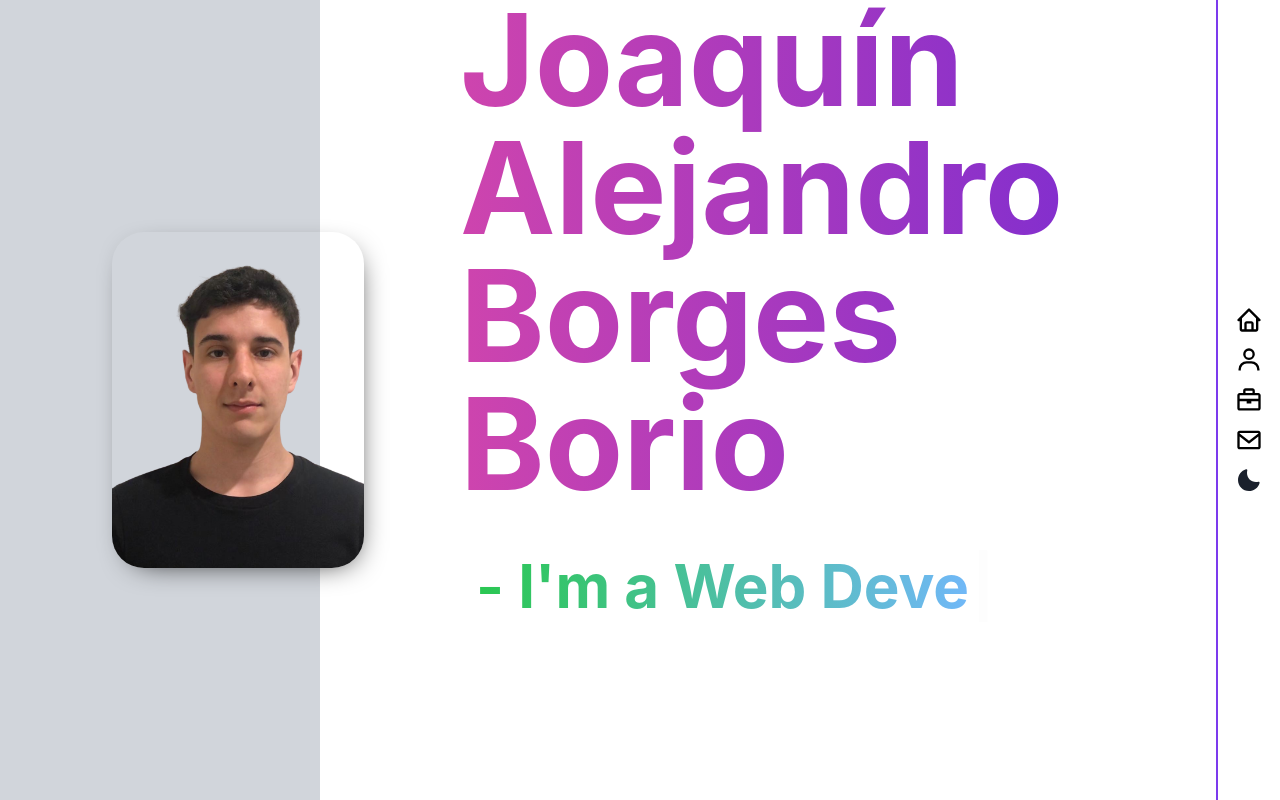
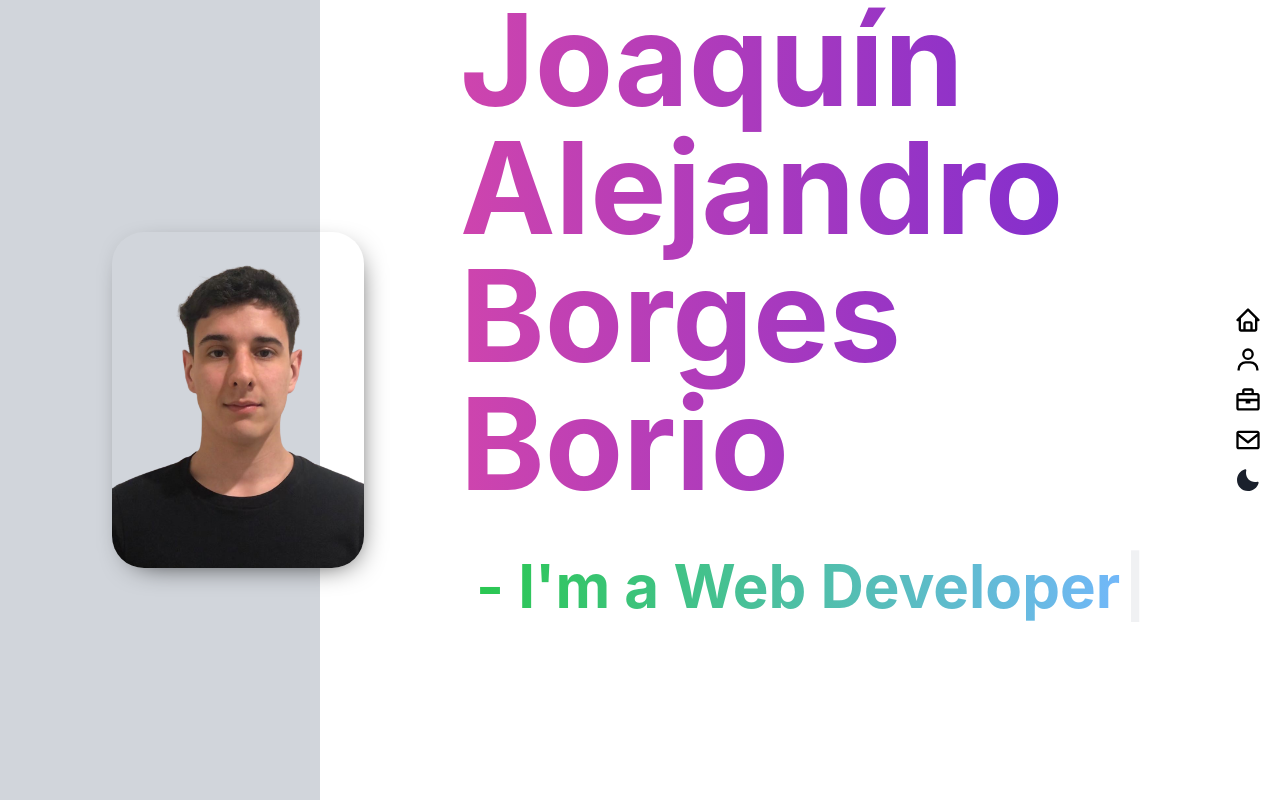
Before and after one commit to JoacinB/cvweb2, a Next.js app: page / in a window 1280 px wide. Shown: the top 800 px of the page. Built offline with nearby package versions, Linux system fonts and the light colour scheme.

Commit message:
Transparent navbar and custom scrollbar

```diff
--- a/package.json
+++ b/package.json
@@ -20,6 +20,7 @@
     "react": "18.2.0",
     "react-dom": "18.2.0",
     "react-icons": "^4.8.0",
+    "react-scroll": "^1.8.9",
     "react-simple-typewriter": "^5.0.1"
   },
   "devDependencies": {
--- /dev/null
+++ b/src/components/CustomScrollbar.js
@@ -0,0 +1,33 @@
+import { useColorMode } from "@chakra-ui/react";
+
+const CustomScrollbar = () => {
+  const { colorMode } = useColorMode();
+  const scrollbarTrackColor = colorMode === "dark" ? "#1A202C" : "#EDF2F7";
+  return (
+    <style jsx global>{`
+      /* Firefox */
+      * {
+        scrollbar-width: auto;
+        scrollbar-color: #8f54a0 #000000;
+      }
+
+      /* Chrome, Edge, and Safari */
+      *::-webkit-scrollbar {
+        width: 10px;
+      }
+
+      *::-webkit-scrollbar-track {
+        background: ${scrollbarTrackColor};
+      }
+
+      *::-webkit-scrollbar-thumb {
+        background-image: linear-gradient(180deg, #d0368a 0%, #708ad4 99%);
+        border-radius: 10px;
+        border: 3px none #ffffff;
+      }
+    `}</style>
+
+  );
+};
+
+export default CustomScrollbar;
--- /dev/null
+++ b/src/components/Home.js
@@ -0,0 +1,53 @@
+import { Box, Image, Text } from "@chakra-ui/react";
+import { useColorMode } from "@chakra-ui/react";
+import { useTypewriter, Cursor } from "react-simple-typewriter";
+
+export default function Home() {
+  const { colorMode } = useColorMode();
+  const shadowColor = {
+    light: "shadow-[5px_8px_30px_-15px_rgba(0,0,0,1)]",
+    dark: "shadow-[5px_8px_30px_-15px_rgba(255,255,255,1)]",
+  };
+  const [text] = useTypewriter({
+    words: ["Full-Stack Developer", "Web Developer", "Mobile Developer"],
+    loop: 0,
+    deleteSpeed: 80,
+  });
+  return (
+    <Box h="100vh">
+      <Box className="flex justify-start items-center h-full">
+        <Box className="relative">
+          <Image
+            src="profile-img.webp"
+            alt="Profile Image"
+            className={`rounded-[32px] ${shadowColor[colorMode]} ml-28`}
+          />
+        </Box>
+        <Box
+          className={`absolute top-0 h-full flex flex-col -z-[1] w-80 ${
+            colorMode === "dark" ? "bg-gray-800" : "bg-gray-300"
+          }`}
+        />
+        <Box>
+          <Box className="flex flex-col items-center mb-56 ml-40">
+            <Text
+              className="text-9xl font-bold p-12"
+              bgGradient="linear(to-l, #6927d9, #d446ab)"
+              bgClip="text"
+            >
+              Joaquín Alejandro Borges Borio
+            </Text>
+            <Text
+              className="text-6xl font-bold pb-3 ml-16 self-start"
+              bgGradient="linear(to-l, #74b7ff, #2ac751)"
+              bgClip="text"
+            >
+              - I'm a {text}
+              <Cursor cursorColor="#86909e" />
+            </Text>
+          </Box>
+        </Box>
+      </Box>
+    </Box>
+  );
+}
--- a/src/components/NavBar.js
+++ b/src/components/NavBar.js
@@ -5,17 +5,23 @@ import { BiHome } from "react-icons/bi";
 import { BiBriefcase } from "react-icons/bi";
 import { BiUser } from "react-icons/bi";
 import { BiEnvelope } from "react-icons/bi";
-
+import Link from "next/link";
 
 function NavBar() {
   const { colorMode } = useColorMode();
   return (
     <Box
-      className="h-full flex flex-col w-16 bg-black fixed top-0 right-0 border-solid border-violet-600 border-l-2"
-      bg={colorMode === "dark" ? "black" : "white"}
+      className="h-full flex flex-col w-16 fixed top-0 right-0 bg-transparent"
     >
-      <Flex className="flex-col h-full relative justify-center">
-        <Tooltip label="Home" aria-label="Home" placement='left' bgGradient='linear(to-l, #6927d9, #d446ab)' textColor={ 'white' }>
+      <Flex className="flex-col h-full relative justify-center items-center">
+        <Link href="#home-section">
+          <Tooltip
+            label="Home"
+            aria-label="Home"
+            placement="left"
+            bgGradient="linear(to-l, #6927d9, #d446ab)"
+            textColor={"white"}
+          >
             <IconButton
               aria-label="Home"
               bg="transparent"
@@ -23,10 +29,18 @@ function NavBar() {
               _hover={{ bg: "transparent" }}
               _active={{ bg: "transparent" }}
               _focus={{ outline: "none" }}
-            icon={<Icon as={BiHome} boxSize={7}/>}
+              icon={<Icon as={BiHome} boxSize={7} />}
             />
           </Tooltip>
-        <Tooltip label="About" aria-label="About" placement='left' bgGradient='linear(to-l, #6927d9, #d446ab)' textColor={ 'white' }>
+        </Link>
+        <Link href="#about-section">
+          <Tooltip
+            label="About"
+            aria-label="About"
+            placement="left"
+            bgGradient="linear(to-l, #6927d9, #d446ab)"
+            textColor={"white"}
+          >
             <IconButton
               aria-label="About"
               bg="transparent"
@@ -34,10 +48,18 @@ function NavBar() {
               _hover={{ bg: "transparent" }}
               _active={{ bg: "transparent" }}
               _focus={{ outline: "none" }}
-            icon={<Icon as={BiUser} boxSize={7}/>}
+              icon={<Icon as={BiUser} boxSize={7} />}
             />
           </Tooltip>
-        <Tooltip label="Portfolio" aria-label="Portfolio" placement='left' bgGradient='linear(to-l, #6927d9, #d446ab)' textColor={ 'white' }>
+        </Link>
+        <Link href="#portfolio-section">
+          <Tooltip
+            label="Portfolio"
+            aria-label="Portfolio"
+            placement="left"
+            bgGradient="linear(to-l, #6927d9, #d446ab)"
+            textColor={"white"}
+          >
             <IconButton
               aria-label="Portfolio"
               bg="transparent"
@@ -45,10 +67,18 @@ function NavBar() {
               _hover={{ bg: "transparent" }}
               _active={{ bg: "transparent" }}
               _focus={{ outline: "none" }}
-            icon={<Icon as={BiBriefcase} boxSize={7}/>}
+              icon={<Icon as={BiBriefcase} boxSize={7} />}
             />
           </Tooltip>
-        <Tooltip label="Contact" aria-label="Contact" placement='left' bgGradient='linear(to-l, #6927d9, #d446ab)' textColor={ 'white' }>
+        </Link>
+        <Link href="#contact-section">
+          <Tooltip
+            label="Contact"
+            aria-label="Contact"
+            placement="left"
+            bgGradient="linear(to-l, #6927d9, #d446ab)"
+            textColor={"white"}
+          >
             <IconButton
               aria-label="Contact"
               bg="transparent"
@@ -56,9 +86,10 @@ function NavBar() {
               _hover={{ bg: "transparent" }}
               _active={{ bg: "transparent" }}
               _focus={{ outline: "none" }}
-            icon={<Icon as={BiEnvelope} boxSize={7}/>}
+              icon={<Icon as={BiEnvelope} boxSize={7} />}
             />
           </Tooltip>
+        </Link>
         <ColorModeSwitcher />
       </Flex>
     </Box>
--- a/src/pages/index.js
+++ b/src/pages/index.js
@@ -1,48 +1,40 @@
 import About from "@/components/About";
 import NavBar from "../components/NavBar";
-import { Box, Image, Text, Tooltip } from "@chakra-ui/react";
+import { Box } from "@chakra-ui/react";
 import { useColorMode } from "@chakra-ui/react";
-import { useTypewriter, Cursor } from 'react-simple-typewriter';
+import { useTypewriter, Cursor } from "react-simple-typewriter";
 import Portfolio from "@/components/Portfolio";
 import Contact from "@/components/Contact";
+import Home from "@/components/Home";
+import CustomScrollbar from "@/components/CustomScrollbar";
 
-export default function Home() {
+export default function Index() {
   const { colorMode } = useColorMode();
   const shadowColor = {
     light: "shadow-[5px_8px_30px_-15px_rgba(0,0,0,1)]",
     dark: "shadow-[5px_8px_30px_-15px_rgba(255,255,255,1)]",
   };
   const [text] = useTypewriter({
-    words: ['Full-Stack Developer', 'Web Developer', 'Mobile Developer'],
+    words: ["Full-Stack Developer", "Web Developer", "Mobile Developer"],
     loop: 0,
-    deleteSpeed: 80
-  })
+    deleteSpeed: 80,
+  });
   return (
-    <Box h="100vh">
+    <Box className="overflow-hidden">
+      <Box id="home-section">
+        <Home />
+      </Box>
+      <Box id="about-section">
+        <About />
+      </Box>
+      <Box id="portfolio-section">
+        <Portfolio />
+      </Box>
+      <Box id="contact-section">
+        <Contact />
+      </Box>
       <NavBar />
-      <Box className="flex justify-start items-center h-full">
-        <Box className="relative">
-          <Image
-            src="profile-img.webp"
-            alt="Profile Image"
-            className={`rounded-[32px] ${shadowColor[colorMode]} ml-28`}
-          />
-        </Box>
-        <Box
-          className={`absolute top-0 h-full flex flex-col -z-[1] w-80 ${
-            colorMode === "dark" ? "bg-gray-800" : "bg-gray-300"
-          }`}
-        />
-        <Box>
-          <Box className="flex flex-col items-center mb-56 ml-40">
-            <Text className="text-9xl font-bold p-12" bgGradient='linear(to-l, #6927d9, #d446ab)' bgClip='text'>Joaquín Alejandro Borges Borio</Text>
-            <Text className="text-6xl font-bold pb-3 ml-16 self-start" bgGradient='linear(to-l, #74b7ff, #2ac751)' bgClip='text'>- I'm a {text}<Cursor cursorColor='#86909e' /></Text>
-          </Box>
-        </Box>
-      </Box>
-      <About/>
-      <Portfolio/>
-      <Contact/>
+      <CustomScrollbar />
     </Box>
   );
 }
```
Also changed, not shown: 1 other file (tests, documents, lock files or other folders). Lines whose indentation alone changed are shown as unchanged.
